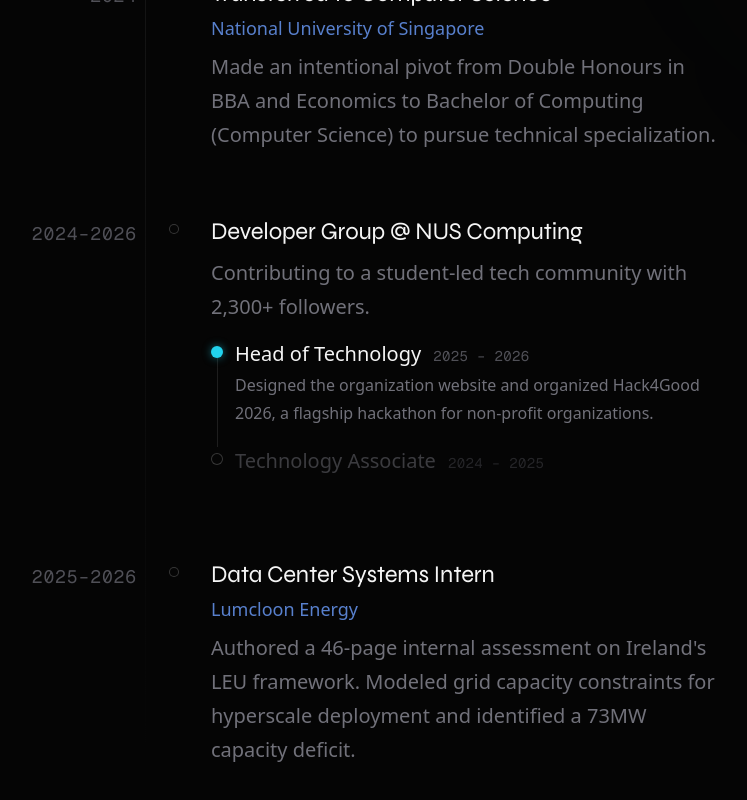
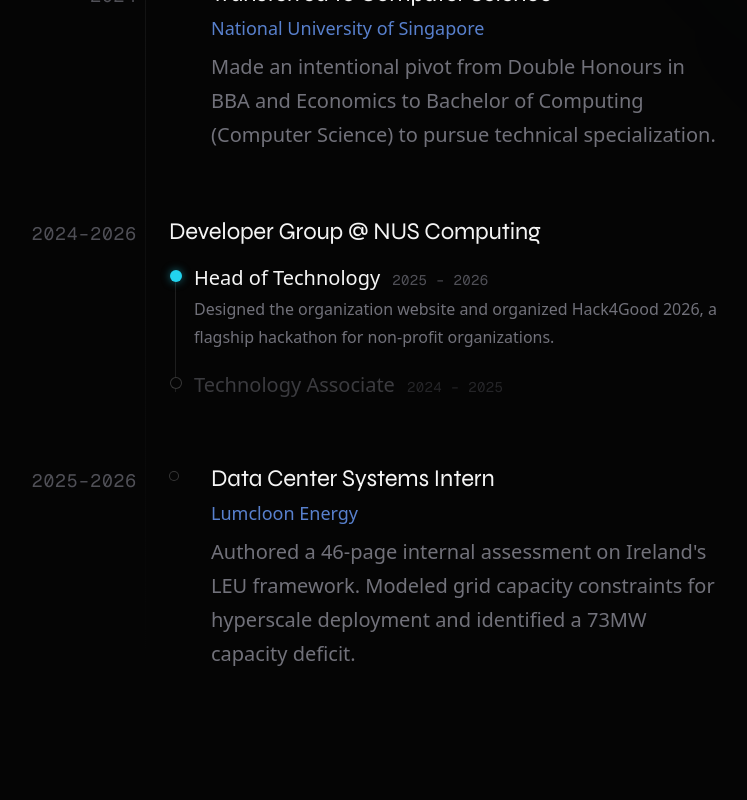
Before and after one commit to kimyungju/portfolio, a Next.js app: page / in a window 1280 px wide. Shown: the part 7142-7942 px from the top of the page, without its empty margins (23-770 px from the left). Built offline with nearby package versions, Linux system fonts and the light colour scheme.

Commit message:
fix: refine role progression timeline dot alignment
Use a continuous vertical line with negative-margin dots for cleaner
alignment in the mini role timeline.

```diff
--- a/src/components/ExperienceTimeline.tsx
+++ b/src/components/ExperienceTimeline.tsx
@@ -5,25 +5,26 @@
 
 function RoleProgressionTimeline({ roles }: { roles: RoleProgression[] }) {
   return (
-    <div className="mt-4 space-y-0">
+    <div className="relative mt-4 ml-1.5">
+      {/* Continuous vertical line connecting all dots */}
+      <div className="absolute left-0 top-[7px] bottom-[7px] w-px bg-white/10" />
+
       {roles.map((role, i) => (
-        <div key={role.role} className="relative flex gap-3">
-          {/* Dot + connecting line */}
-          <div className="flex flex-col items-center">
         <div
-              className={`relative z-10 mt-1.5 h-3 w-3 shrink-0 rounded-full ${
+          key={role.role}
+          className={`relative flex gap-3 ${i < roles.length - 1 ? "pb-5" : ""}`}
+        >
+          {/* Dot — centered on the vertical line */}
+          <div
+            className={`relative z-10 mt-1.5 h-3 w-3 shrink-0 -ml-[5px] rounded-full ${
               role.current
                 ? "bg-cyan shadow-[0_0_8px_rgba(34,211,238,0.5)]"
                 : "border border-white/20 bg-secondary"
             }`}
           />
-            {i < roles.length - 1 && (
-              <div className="w-px flex-1 bg-white/10" />
-            )}
-          </div>
 
           {/* Role content */}
-          <div className={`pb-5 ${i === roles.length - 1 ? "pb-0" : ""}`}>
+          <div>
             <div className="flex items-baseline gap-3">
               <span
                 className={`text-lg font-600 md:text-xl ${
@@ -83,12 +84,14 @@
               </span>
             </div>
 
-            {/* Dot on timeline */}
+            {/* Dot on timeline — hidden for role-progression entries */}
+            {!entry.roles && (
               <div className="relative flex shrink-0 items-start pt-2">
                 <div className="relative z-10 h-2.5 w-2.5 rounded-full border border-white/20 bg-secondary transition-colors duration-300 group-hover:border-accent group-hover:bg-accent/20">
                   <div className="absolute inset-0 rounded-full bg-accent/20 opacity-0 blur-sm transition-opacity duration-300 group-hover:opacity-100" />
                 </div>
               </div>
+            )}
 
             {/* Content */}
             <div className="pb-2">
@@ -97,9 +100,6 @@
                   <h3 className="font-display text-xl font-600 tracking-[-0.01em] transition-colors duration-300 group-hover:text-primary md:text-2xl">
                     {entry.organization}
                   </h3>
-                  <p className="mt-2 max-w-xl text-lg leading-[1.7] text-text-muted md:text-xl">
-                    {entry.description}
-                  </p>
                   <RoleProgressionTimeline roles={entry.roles} />
                 </>
               ) : (
```
Lines whose indentation alone changed are shown as unchanged.
